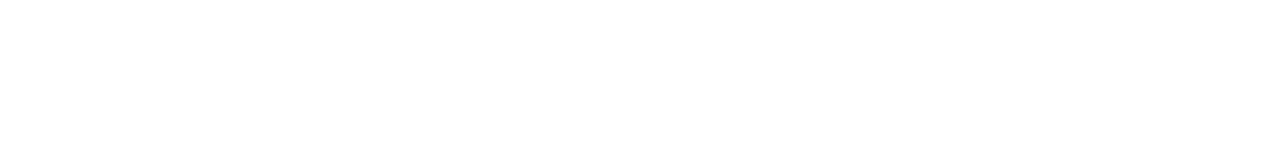
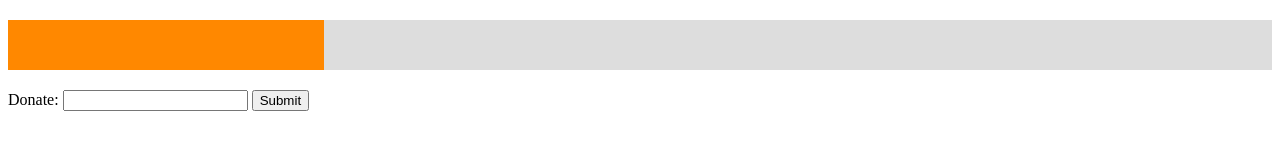
Before and after one commit to jamieallen59/Js_target_bar, a plain HTML site: page index.html in a window 1280 px wide. Drawn offline with nearby package versions, Linux system fonts and the light colour scheme.

Commit message:
Added JQuery progress bar

```diff
--- a/index.html
+++ b/index.html
@@ -2,8 +2,45 @@
 
 <head>
 	<title>JS Loading Bar</title>
+	<meta charset="utf8">
+	<link rel="stylesheet" type="text/css" href="style.css">
 </head>
 
 <body>
 
+	<div class="progress-wrap progress" data-progress-percent="25">
+  	<div class="progress-bar progress">
+  	</div>
+	</div>
+
+	Donate:
+						<input type='text' name='donation-amount'>
+						<input type="submit" value="Submit">
+
+
+
+	<script src='src/TargetBar.js'></script>
+	<script src='https://code.jquery.com/jquery-2.0.3.min.js'></script>
+	<script>
+    moveProgressBar();
+    $(window).resize(function() {
+        moveProgressBar();
+    });
+
+    function moveProgressBar() {
+      console.log("moveProgressBar");
+        var getPercent = ($('.progress-wrap').data('progress-percent') / 100);
+        var getProgressWrapWidth = $('.progress-wrap').width();
+        var progressTotal = getPercent * getProgressWrapWidth;
+        var animationLength = 2500;
+
+        // on page load, animate percentage bar to data percentage length
+        // .stop() used to prevent animation queueing
+        $('.progress-bar').stop().animate({
+            left: progressTotal
+        }, animationLength);
+    }
+    </script>
+
+
 </body>
--- /dev/null
+++ b/style.css
@@ -0,0 +1,18 @@
+.progress {
+  width: 100%;
+  height: 50px;
+}
+
+.progress-wrap {
+  background: #f80;
+  margin: 20px 0;
+  overflow: hidden;
+  position: relative;
+}
+
+.progress-bar {
+    background: #ddd;
+    left: 0;
+    position: absolute;
+    top: 0;
+  }
```
